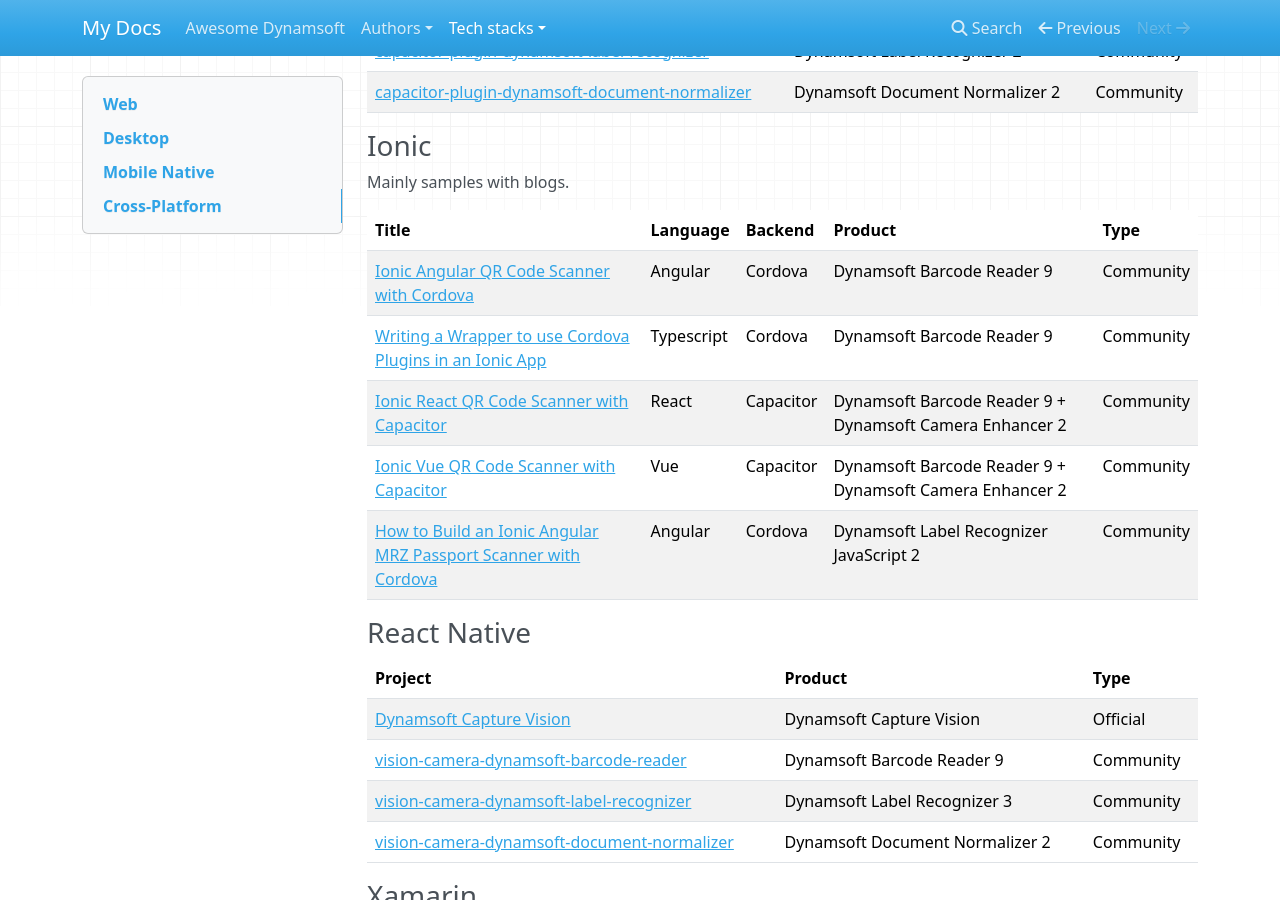
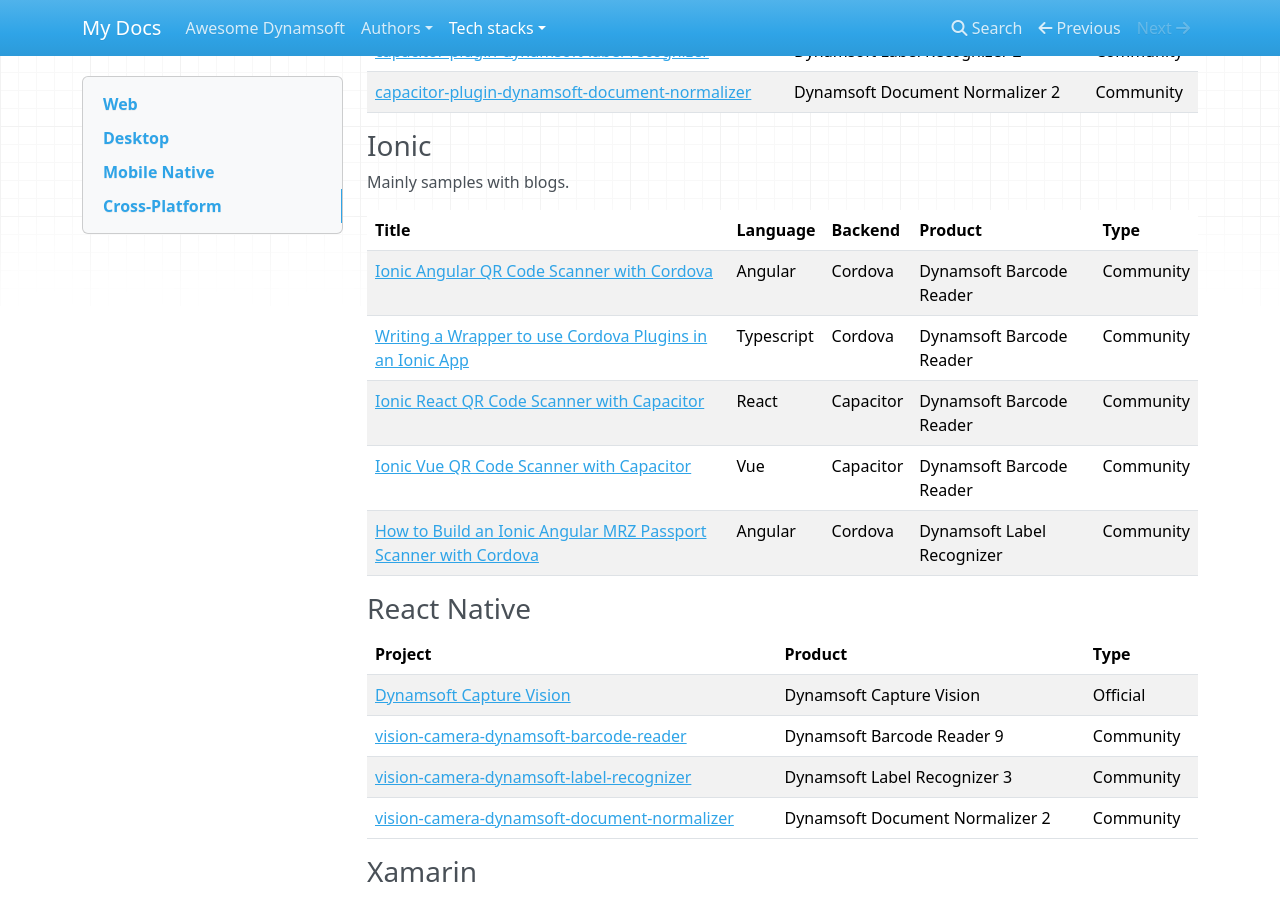
Before and after one commit to tony-xlh/awesome-dynamsoft, an MkDocs documentation site: the page built from docs/tech-stacks/index.md, in a window 1280 px wide and 900 px high, scrolled down 1613 px. Built offline with MkDocs 1.6.1, drawn with Linux system fonts in a browser that asks for light colours; nearby versions of some CDN libraries.

Commit message:
remove versions in the ionic column

```diff
--- a/docs/tech-stacks/index.md
+++ b/docs/tech-stacks/index.md
@@ -63,11 +63,11 @@ Mainly samples with blogs.
 
 | Title | Language | Backend | Product | Type |
 | ----------- | ----------- | ----------- | ----------- | ----------- |
-| [Ionic Angular QR Code Scanner with Cordova](https://www.dynamsoft.com/codepool/ionic-angular-cordova-qr-code-scanner.html) | Angular | Cordova | Dynamsoft Barcode Reader 9 | Community |
-| [Writing a Wrapper to use Cordova Plugins in an Ionic App](https://www.dynamsoft.com/codepool/cordova-plugin-ionic-wrapper.html) | Typescript | Cordova | Dynamsoft Barcode Reader 9 | Community |
-| [Ionic React QR Code Scanner with Capacitor](https://www.dynamsoft.com/codepool/ionic-react-qr-code-scanner.html) | React | Capacitor | Dynamsoft Barcode Reader 9 + Dynamsoft Camera Enhancer 2 | Community |
-| [Ionic Vue QR Code Scanner with Capacitor](https://www.dynamsoft.com/codepool/ionic-vue-qr-code-scanner.html) | Vue | Capacitor | Dynamsoft Barcode Reader 9 + Dynamsoft Camera Enhancer 2 | Community |
-| [How to Build an Ionic Angular MRZ Passport Scanner with Cordova](https://www.dynamsoft.com/codepool/ionic-angular-mrz-passport-scanner-cordova.html) | Angular | Cordova | Dynamsoft Label Recognizer JavaScript 2 | Community |
+| [Ionic Angular QR Code Scanner with Cordova](https://www.dynamsoft.com/codepool/ionic-angular-cordova-qr-code-scanner.html) | Angular | Cordova | Dynamsoft Barcode Reader | Community |
+| [Writing a Wrapper to use Cordova Plugins in an Ionic App](https://www.dynamsoft.com/codepool/cordova-plugin-ionic-wrapper.html) | Typescript | Cordova | Dynamsoft Barcode Reader | Community |
+| [Ionic React QR Code Scanner with Capacitor](https://www.dynamsoft.com/codepool/ionic-react-qr-code-scanner.html) | React | Capacitor | Dynamsoft Barcode Reader | Community |
+| [Ionic Vue QR Code Scanner with Capacitor](https://www.dynamsoft.com/codepool/ionic-vue-qr-code-scanner.html) | Vue | Capacitor | Dynamsoft Barcode Reader | Community |
+| [How to Build an Ionic Angular MRZ Passport Scanner with Cordova](https://www.dynamsoft.com/codepool/ionic-angular-mrz-passport-scanner-cordova.html) | Angular | Cordova | Dynamsoft Label Recognizer | Community |
 
 
 
```
